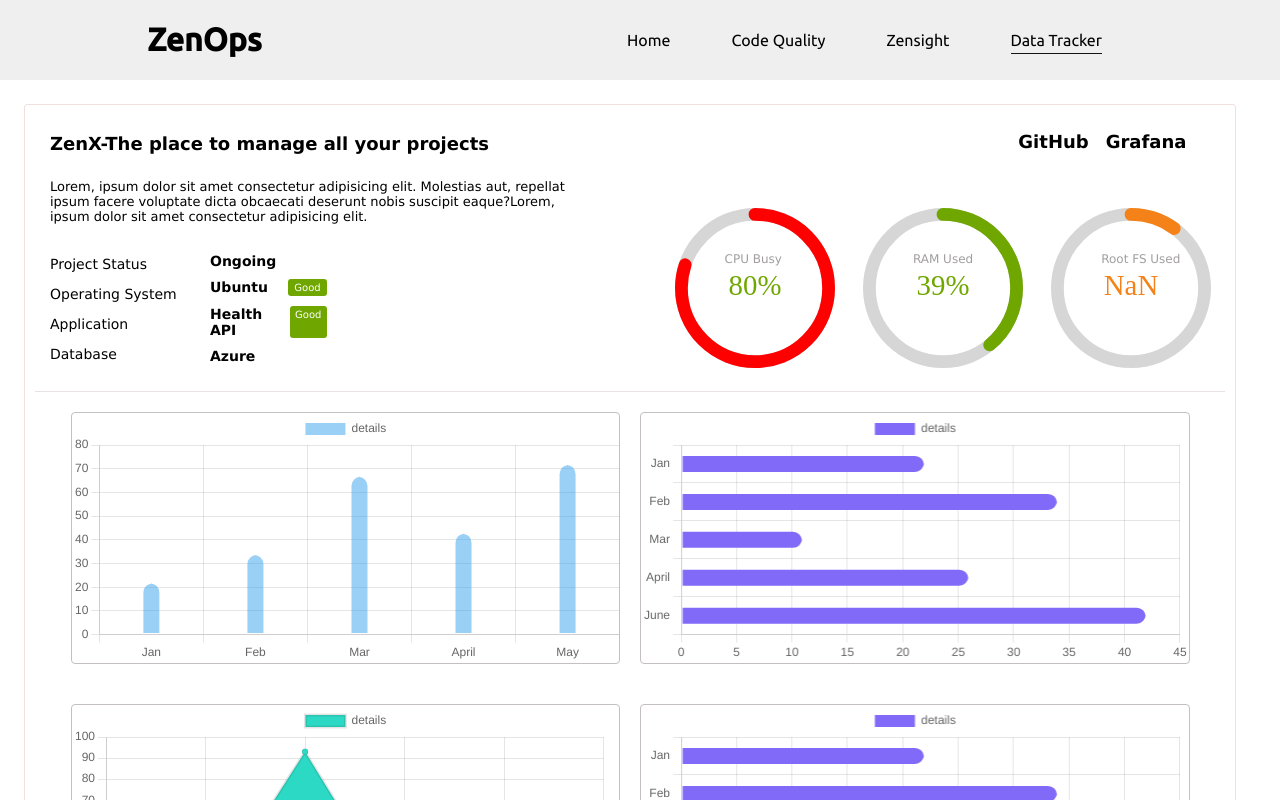
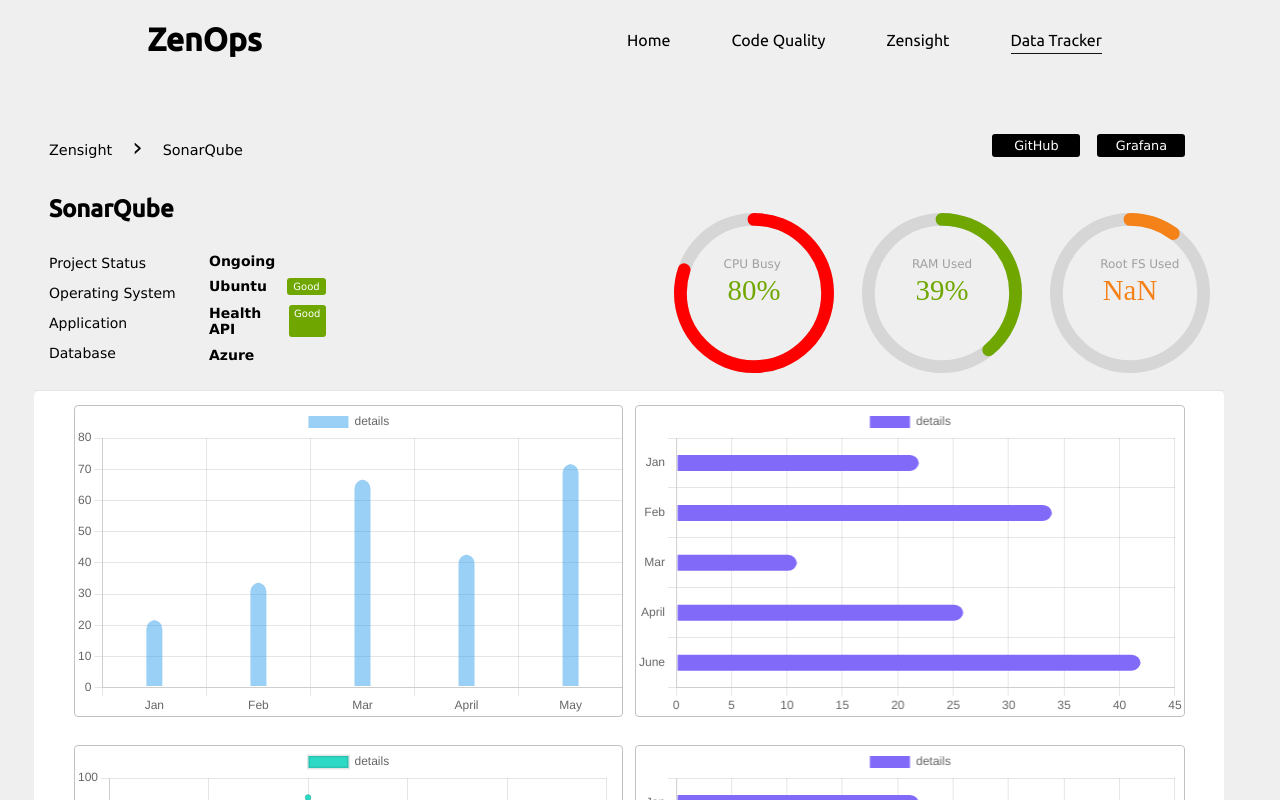
Before and after one commit to SaiCharanKamatam/ZenOps-demo, a React (Create React App) app: page /data in a window 1280 px wide. Shown: the top 800 px of the page. Built offline with nearby package versions, Linux system fonts and the light colour scheme.

Commit message:
css update

```diff
--- a/src/components/Card-Comp/Card1.css
+++ b/src/components/Card-Comp/Card1.css
@@ -1,13 +1,7 @@
 .Container2{
     border: 1px solid rgb(196, 192, 192);
     width: 46%;
-    height: 250px;
-    margin-top: 25px;
-    margin-bottom: 10px;
+    height: 310px;
     border-radius: 4px;
-    margin: 20px 10px;
+    margin: 14px 6px;
 }
-
-.card{
-    height: 210px;
-}
--- a/src/components/Card-Comp/Card1.js
+++ b/src/components/Card-Comp/Card1.js
@@ -28,8 +28,8 @@
             maintainAspectRatio : false
           }
         }
-        height={500}
-        width={300}
+        height={200}
+        width={200}
         />
 
     </div>
--- a/src/components/Card-Comp/CardComp.module.css
+++ b/src/components/Card-Comp/CardComp.module.css
@@ -3,4 +3,6 @@
     width: 100%;
     flex-wrap: wrap;
     justify-content: center;
+    background-color: white;
+    border-radius: 5px;
 }
--- a/src/components/Chart/Chart.js
+++ b/src/components/Chart/Chart.js
@@ -2,6 +2,7 @@
 import 'react-circular-progressbar/dist/styles.css';
 import styles from "../Chart/Chart.module.css"
 import { CircularProgressbar, buildStyles } from 'react-circular-progressbar';
+import { Link } from 'react-router-dom';
 
 const Chart = () => {
   const percentage = 80;
@@ -13,8 +14,9 @@
   return (
     <div className={styles.ContainerLeft}>
       <div className={styles.links}>
-        <span>GitHub</span>
-        <span>Grafana</span>
+        <Link to='//www.google.com'  target={"_blank"}>GitHub</Link>
+        <Link to='//www.google.com'  target={"_blank"}>Grafana</Link>
+
       </div>
     <div className={styles.ChartContainer}>
       <div className={styles.chart1}>
--- a/src/components/Chart/Chart.module.css
+++ b/src/components/Chart/Chart.module.css
@@ -15,14 +15,22 @@
     display: flex;
     justify-content: flex-end;
     align-content: center;
-    padding-top: 16px;
+    padding-top: 20px;
     padding-right: 22px;
 }
-.links > span {
+.links > a {
    margin-right: 17px;
    font-family: 'Lucida Sans', 'Lucida Sans Regular', 'Lucida Grande', 'Lucida Sans Unicode', Geneva, Verdana, sans-serif;
-   font-weight: 600;
-   font-size: 18px;
+   font-weight: 400;
+   background-color: black;
+   color: white;
+   font-size: 0.8rem;
+   padding: 4px;
+   border-radius: 3px;
+   width: 80px;
+   text-align: center;
+   text-decoration: none;
+
 }
 
 .chart1{
--- a/src/components/Content/Content.js
+++ b/src/components/Content/Content.js
@@ -1,22 +1,23 @@
 import React from 'react'
-import "./Content.css"
+import styles from "./Content.module.css"
 const Content = () => {
   return (
-    <div className='ContentConatiner'>
-         <div className='title' >ZenX-The place to manage all your projects</div>
-         <div>Lorem, ipsum dolor sit amet consectetur adipisicing elit. Molestias aut, repellat ipsum facere voluptate dicta obcaecati deserunt nobis suscipit eaque?Lorem, ipsum dolor sit amet consectetur adipisicing elit.
+    <div className={styles.ContentConatiner}>
+      <div className={styles.title} ><span>Zensight </span> <span className={styles.arrow} >&#8250;</span>
+      <span>SonarQube</span>
        </div>
-         <div className='detailsContainer' >
-            <div className='details1'>
+      <div className={styles.bold}> SonarQube </div>
+      <div className={styles.detailsContainer} >
+        <div className={styles.details1}>
           <span>Project Status</span>
           <span>Operating System</span>
           <span>Application</span>
           <span>Database</span>
         </div>
-            <div className='details2'>
+        <div className={styles.details2}>
           <span>Ongoing</span>
-             <span className='flex_space'> <span>Ubuntu</span><span className='bg_green'>Good</span></span>
-             <span className='flex_space'> <span >Health API</span> <span className='bg_green' >Good</span></span>
+          <span className={styles.flex_space}> <span>Ubuntu</span><span className={styles.bg_green}>Good</span></span>
+          <span className={styles.flex_space}> <span >Health API</span> <span className={styles.bg_green} >Good</span></span>
           <span>Azure</span>
         </div>
       </div>
--- a/src/components/Content/Content.css
+++ b/src/components/Content/Content.module.css
@@ -1,7 +1,6 @@
 .ContentConatiner{
     display: flex;
     flex-direction: column;
-    width: 46%;
     padding-left: 15px;
     padding-top: 6px;
     height: 260px;
@@ -11,8 +10,12 @@
 }
 
 .title{
-    font-size: large;
-    font-weight: bold;
+    font-size: 0.9rem;
+    /* font-weight: bold; */
+    display: flex;
+    align-items: center;
+    align-content: center;
+
 }
 
 .details1{
@@ -51,3 +54,16 @@
     width: 33px;
     text-align: center;
 }
+
+.arrow{
+    font-size: 26px;
+    margin: 0px 20px;
+    margin-bottom: 6px;
+}
+
+.bold {
+    font-size: 1.5rem;
+    margin-top: 3px;
+    font-weight: 600;
+    font-family: "Ubuntu";
+}
--- a/src/components/Header/Header.css
+++ b/src/components/Header/Header.css
@@ -7,6 +7,7 @@
     top: 0;
     z-index: 100;
     background-color: #efefef;
+
 }
 
 .Headertitle{
--- a/src/components/Page/Page.js
+++ b/src/components/Page/Page.js
@@ -2,21 +2,22 @@
 import CardComp from "../Card-Comp/CardComp"
 import Content from "../Content/Content.js"
 import Chart from "../Chart/Chart"
-import styles from  "./Page.module.css"
+import styles from "./Page.module.css"
 import Header from "../Header/Header"
 const Page = () => {
   return (
-    <div>
-      <Header />
+    <div className={styles.EntireConatiner} >
+      <Header
+      />
       <div className={styles.PageContainer}>
-       <div className={styles.upperContainer}>
-           <Content/>
-           <Chart/>
-       </div>
-       <div className={styles.lowerContainer}>
-            <CardComp/>
-       </div>
-    </div>
+        <div className={styles.upperContainer}>
+          <Content />
+          <Chart />
+        </div>
+        <div className={styles.lowerContainer}>
+          <CardComp />
+        </div>
+      </div>
     </div>
   )
 }
--- a/src/components/Page/Page.module.css
+++ b/src/components/Page/Page.module.css
@@ -1,13 +1,12 @@
 .PageContainer{
-    border: 1px solid rgb(240, 224, 224);
+    /* border: 1px solid rgb(240, 224, 224); */
     border-radius: 3px;
     padding: 10px;
     margin: 24px;
     display: flex;
     width: 93vw;
-    background:-moz-linear-gradient(45deg,#EEEEEE,#FAF8F9,#FFFFFF);
     flex-direction: column;
-    /* height: 80vh; */
+    background: url("bg7.png") no-repeat bottom;
 }
 .upperContainer{
     display: flex;
@@ -16,3 +15,14 @@
     border-bottom: 1px solid rgb(233, 226, 226);
     padding-bottom: 10px;
 }
+
+.EntireConatiner{
+    background-color: #efefef;
+}
+
+
+.lowerContainer{
+    width: 100%;
+    display: flex;
+    justify-content: center;
+}
```
Also changed, not shown: src/components/Page/bg6.png (added), src/components/Page/bg7.png (added). Lines whose indentation alone changed are shown as unchanged.
